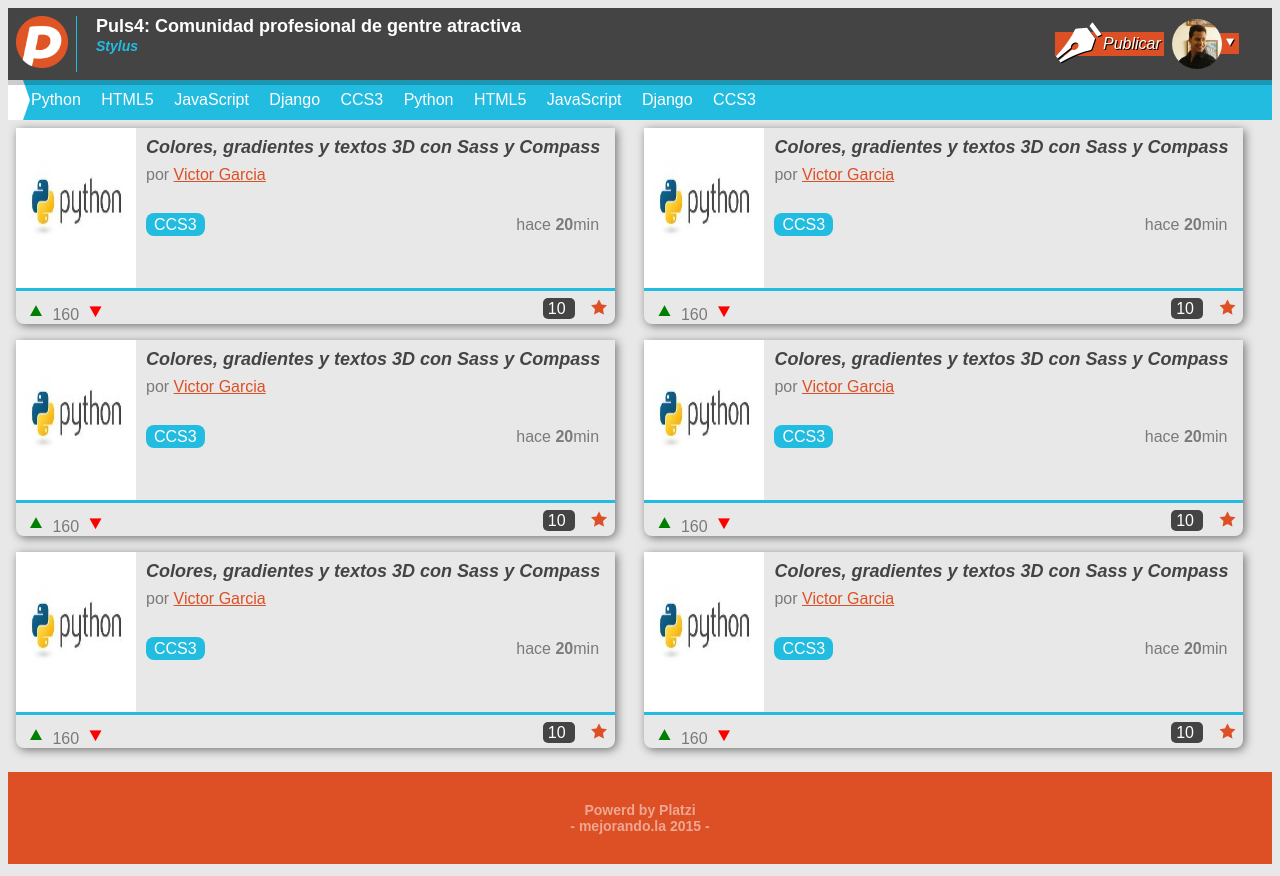
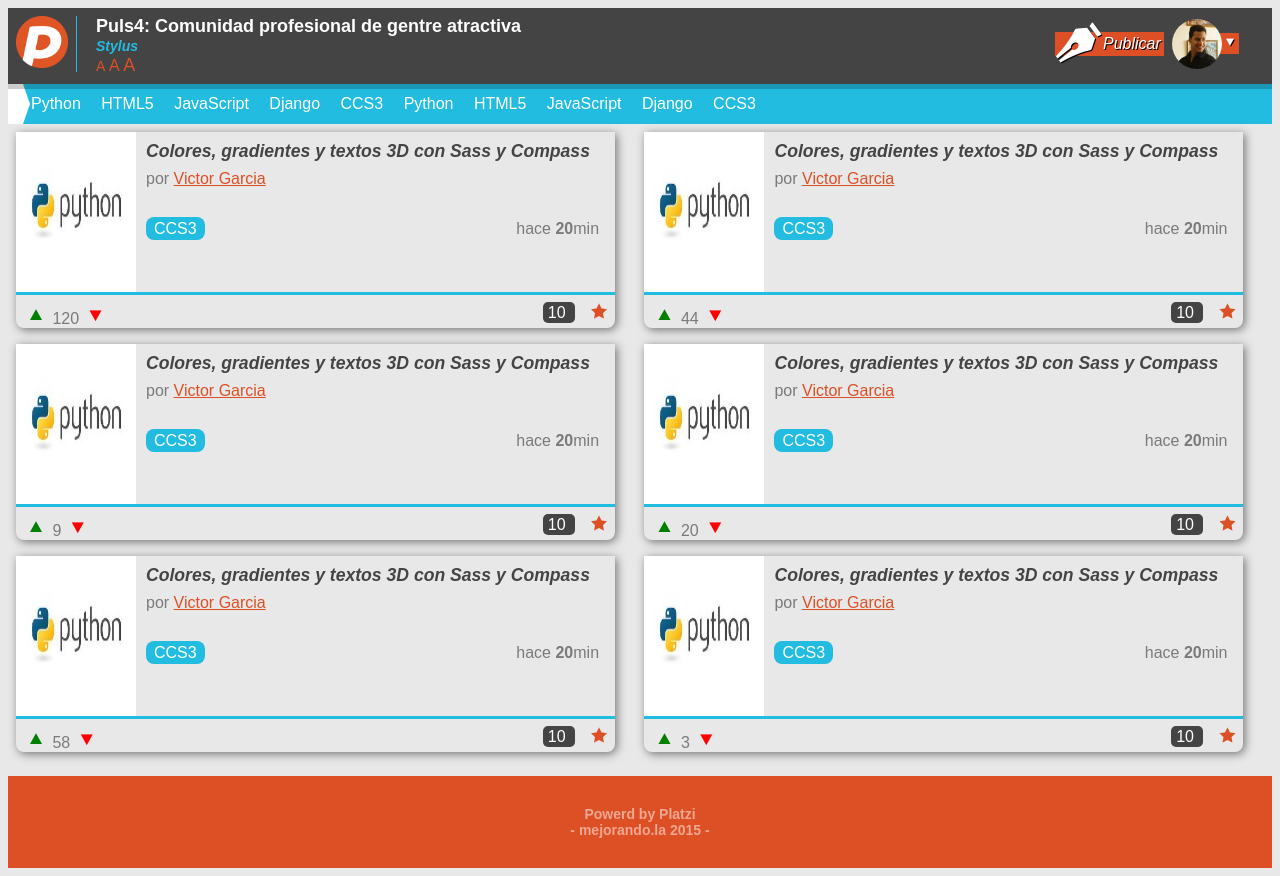
Before and after one commit to vgarciainfante/Frontend1, a plain HTML site: page index.html in a window 1280 px wide. Drawn offline with Linux system fonts and the light colour scheme.

Commit message:
Aplicacion de Clousures
Se anadio clousures, cambiando los font-size de manera automatica.
Se aplico un contador para los votos.

```diff
--- a/index.html
+++ b/index.html
@@ -30,6 +30,12 @@
 					</a>
 
 				</div>
+				<div>
+					<a href="#14" class="sizer">A</a>
+					<a href="#16" class="sizer">A</a>
+					<a href="#18" class="sizer">A</a>
+				</div>
+
 			</div>
 
 			<div class="usuario">
@@ -102,7 +108,7 @@
 
 					<div class="votos">
 							<a class="up" href="#"></a>
-							<span class="total">160</span>
+							<span class="total">120</span>
 							<a class="down" href="#"></a>
 					</div>
 
@@ -140,7 +146,7 @@
 
 					<div class="votos">
 							<a class="up" href="#"></a>
-							<span class="total">160</span>
+							<span class="total">44</span>
 							<a class="down" href="#"></a>
 					</div>
 
@@ -178,7 +184,7 @@
 
 					<div class="votos">
 							<a class="up" href="#"></a>
-							<span class="total">160</span>
+							<span class="total">9</span>
 							<a class="down" href="#"></a>
 					</div>
 
@@ -216,7 +222,7 @@
 
 					<div class="votos">
 							<a class="up" href="#"></a>
-							<span class="total">160</span>
+							<span class="total">20</span>
 							<a class="down" href="#"></a>
 					</div>
 
@@ -254,7 +260,7 @@
 
 					<div class="votos">
 							<a class="up" href="#"></a>
-							<span class="total">160</span>
+							<span class="total">58</span>
 							<a class="down" href="#"></a>
 					</div>
 
@@ -292,7 +298,7 @@
 
 					<div class="votos">
 							<a class="up" href="#"></a>
-							<span class="total">160</span>
+							<span class="total">3</span>
 							<a class="down" href="#"></a>
 					</div>
 
@@ -379,6 +385,51 @@
 
 		}
 
+		function crearSizer(pixels){
+
+			return function(){
+				$('body').css('font-size', pixels+'px');
+			}
+		}
+
+		$('.sizer').each(function(i, link){
+			var pixels = $(link).prop('hash').substring(1);
+			$(link)
+				.css('font-size', pixels+'px')
+				.on('click',crearSizer(pixels));
+
+		});
+
+		function crearContador(valorInicial){
+			var contador = valorInicial || 0;
+
+			return{
+				up: function(){
+					return ++contador;
+				},
+
+				down: function(){
+					return --contador;
+				}
+			};
+		};
+
+		$('.total').each(function(i,elem){
+
+			var contTotal = crearContador(elem.innerHTML);
+			$(elem)
+				.siblings('.up')
+					.on('click',function(ev){
+						ev.preventDefault();
+						$(elem).html(contTotal.up());
+					})
+				.siblings('.down')
+					.on('click',function(ev){
+						ev.preventDefault();
+						$(elem).html(contTotal.down());
+					})
+		});
+
 	});
 
 </script>
```
Also changed, not shown: css/puls4.css, 1 other file.
